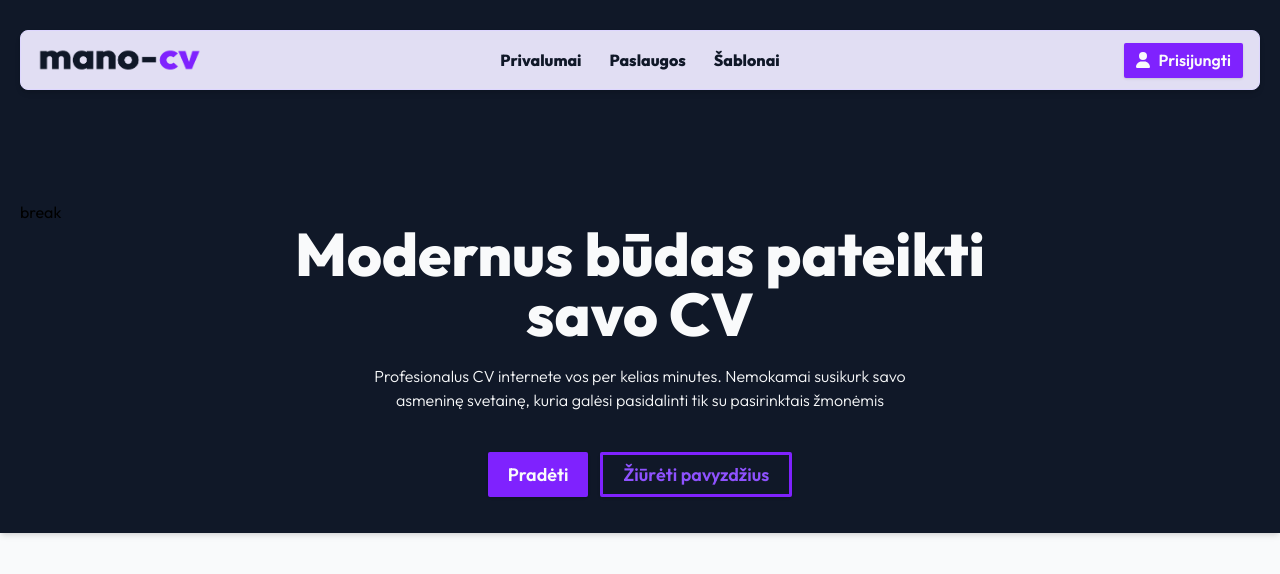
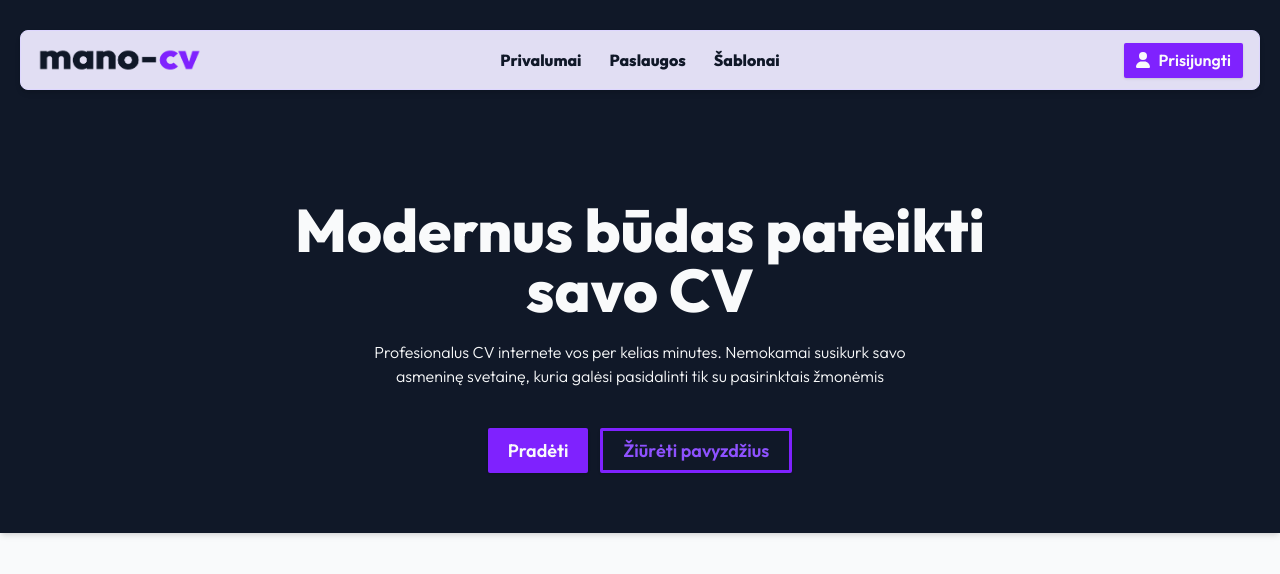
Before and after one commit to vytascepulis/mano-cv, a Next.js app: page /home in a window 1280 px wide. Shown: the top 574 px of the page. Built offline with nearby package versions, Linux system fonts and the light colour scheme; no server answers.

Commit message:
remove test func

```diff
--- a/src/pages/home/index.tsx
+++ b/src/pages/home/index.tsx
@@ -10,13 +10,8 @@ export default function HomePage() {
     trackPageView({ name: "Home page" });
   }, []);
 
-  const breakFrontend = () => {
-    throw new Error("Frontend crash test for Sentry");
-  };
-
   return (
     <>
-      <button onClick={breakFrontend}>break</button>
       <HeroSection />
     </>
   );
```
